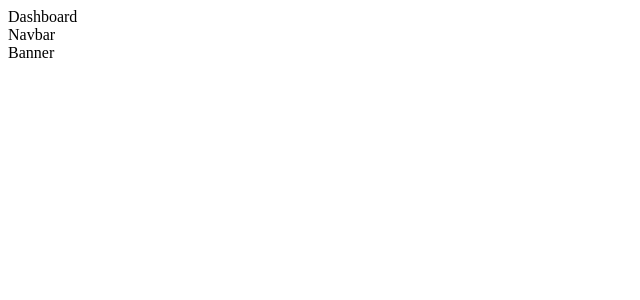
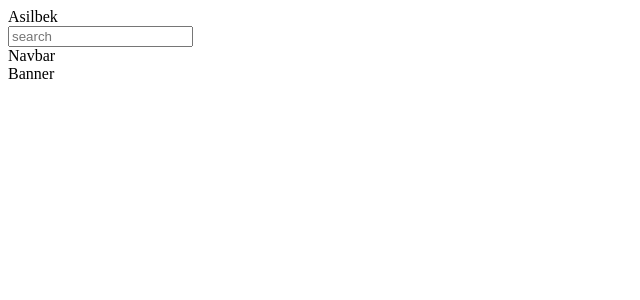
Before and after one commit to react-developersss/dashboard-hw, a React (Create React App) app: page / in a window 1280 px wide. Shown: the top 300 px of the page, without its empty margins (0-640 px from the left). Built offline with nearby package versions, Linux system fonts and the light colour scheme; a web font is replaced by a local one.

Commit message:
add asilbek branch

```diff
--- a/src/components/dashboard/dashboard.jsx
+++ b/src/components/dashboard/dashboard.jsx
@@ -3,7 +3,10 @@ import React, { Component } from 'react'
 class Dashboard extends Component {
   render() {
     return (
-      <div>Dashboard</div>
+      <div>
+        <div className="logo">Asilbek</div>
+        <input type="text" placeholder='search' />
+      </div>
     )
   }
 }
```
Also changed, not shown: 1 other file (tests, documents, lock files or other folders).
